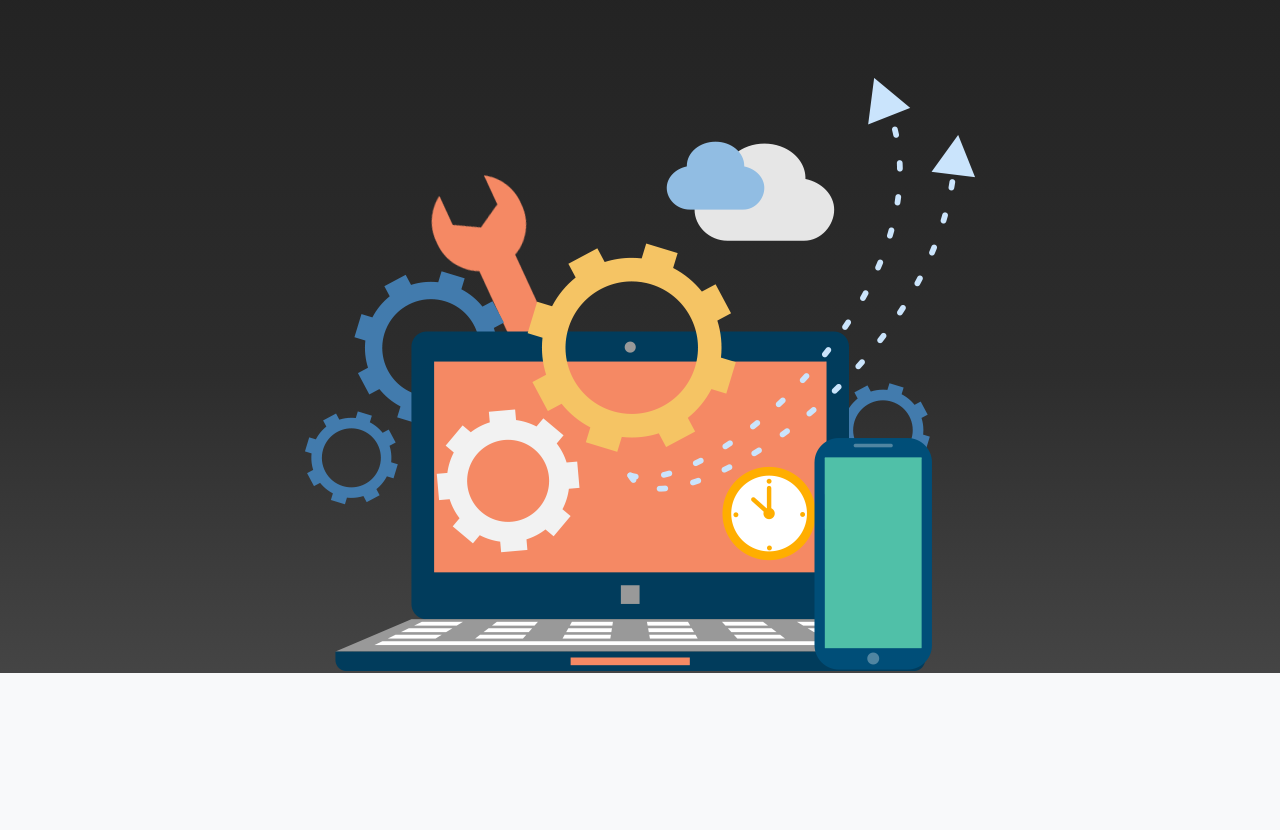
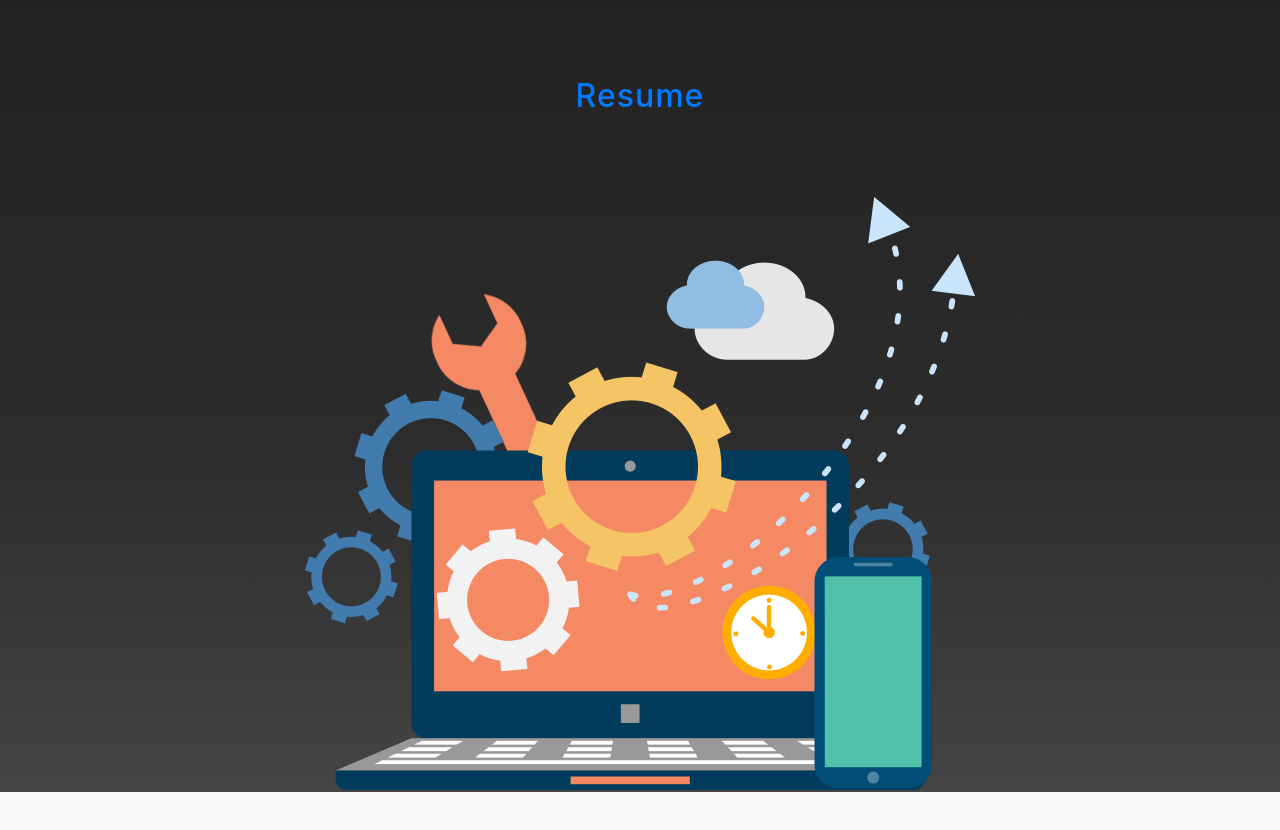
Before and after one commit to MinhNguyen911/MinhNguyen911.github.io, a website with bundled scripts: page index.html in a window 1280 px wide. Shown: the part 1329-2159 px from the top of the page. Built offline with nearby package versions, Linux system fonts and the light colour scheme.

Commit message:
Add resume link from dropbox

```diff
--- a/index.html
+++ b/index.html
@@ -98,6 +98,7 @@
               up web development as a hobby a year ago. All the knowledge that
               I've got in this field is all self-taught. I'm currently looking opportunity
               to get into web development field. Please contact me if you are hiring!
+              <p><a target="_blank" href="https://www.dropbox.com/s/1yc7vcaanzhfsun/Software%20Resume.pdf?dl=0"><h2>Resume</h2></a></p>
             </p>
           </div>
         </div>
```
